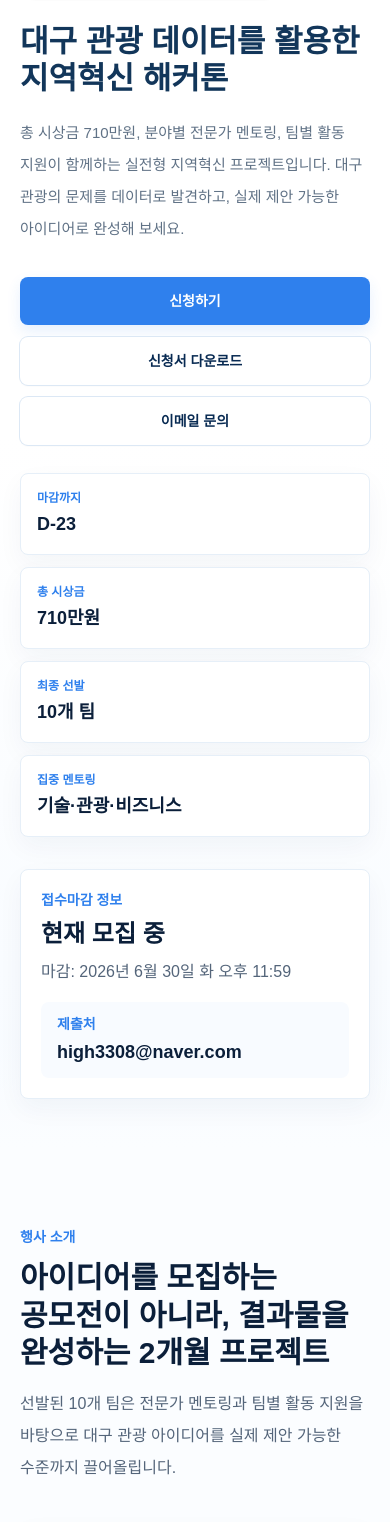
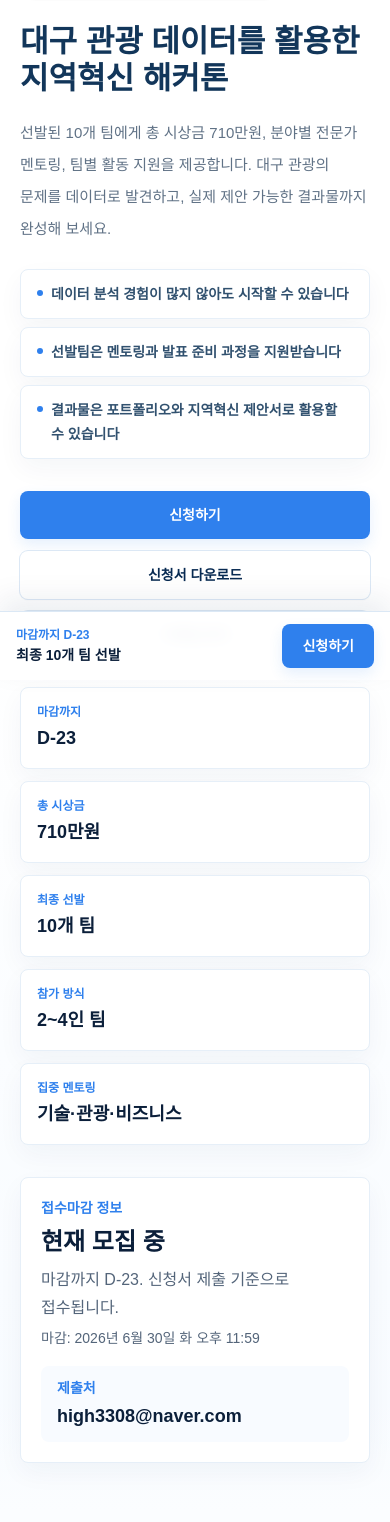
Before and after one commit to socialon7-svg/tour-hackathon-site, a Next.js app: page / in a window 390 px wide. Shown: the part 164-1686 px from the top of the page. Built offline with nearby package versions, Linux system fonts and the light colour scheme.

Commit message:
Improve application conversion copy

```diff
--- a/src/app/page.tsx
+++ b/src/app/page.tsx
@@ -109,6 +109,15 @@ function MetricCard({ label, value }: { label: string; value: string }) {
   );
 }
 
+function ConversionPoint({ text }: { text: string }) {
+  return (
+    <li className="flex items-start gap-2 rounded-lg border border-[#e6eff8] bg-white px-4 py-3 text-sm font-bold leading-6 text-[#31516f] shadow-card">
+      <span className="mt-2 h-1.5 w-1.5 shrink-0 rounded-full bg-sky" />
+      <span className="break-keep">{text}</span>
+    </li>
+  );
+}
+
 function InfoCard({ label, value }: { label: string; value: string }) {
   return (
     <div className="min-h-36 rounded-lg border border-line bg-white p-6 shadow-card">
@@ -174,6 +183,35 @@ function PrizeCard({ name, amount, count, featured = false }: { name: string; am
   );
 }
 
+function ApplyStepCard({ index, title, description }: { index: number; title: string; description: string }) {
+  return (
+    <article className="rounded-lg border border-[#e2edf8] bg-[#fbfdff] p-5">
+      <p className="text-xs font-black text-sky">STEP {index + 1}</p>
+      <h3 className="mt-3 break-keep text-lg font-black text-ink">{title}</h3>
+      <p className="mt-3 break-keep text-sm leading-6 text-slate">{description}</p>
+    </article>
+  );
+}
+
+function MobileApplyBar({ closed, daysLeft }: { closed: boolean; daysLeft: number }) {
+  return (
+    <div className="fixed inset-x-0 bottom-0 z-50 border-t border-[#dbe8f5] bg-white/95 px-4 py-3 shadow-[0_-12px_30px_rgba(8,42,82,0.08)] backdrop-blur md:hidden">
+      <div className="mx-auto flex max-w-6xl items-center justify-between gap-3">
+        <div className="min-w-0">
+          <p className="text-xs font-black text-sky">{closed ? "모집 상태" : `마감까지 D-${daysLeft}`}</p>
+          <p className="mt-0.5 truncate text-sm font-black text-ink">{closed ? "접수마감" : "최종 10개 팀 선발"}</p>
+        </div>
+        <a
+          className="inline-flex min-h-11 shrink-0 items-center justify-center rounded-lg bg-[#2f80ed] px-5 text-sm font-extrabold text-white shadow-[0_6px_14px_rgba(47,128,237,0.12)]"
+          href={closed ? "#deadline" : event.applicationUrl}
+        >
+          {closed ? "마감 확인" : "신청하기"}
+        </a>
+      </div>
+    </div>
+  );
+}
+
 export default function Home() {
   const closed = isRegistrationClosed(event.registrationDeadline);
   const deadlineText = formatDeadline(event.registrationDeadline);
@@ -181,7 +219,7 @@ export default function Home() {
   const applyLabel = closed ? "접수마감" : "신청하기";
 
   return (
-    <main className="bg-[#fbfdff]">
+    <main className="bg-[#fbfdff] pb-24 md:pb-0">
       <nav className="sticky top-0 z-40 border-b border-[#eaf1f8] bg-white text-ink shadow-[0_1px_14px_rgba(11,31,58,0.035)]">
         <Container className="flex items-center justify-between gap-4 py-4">
           <a className="text-xl font-black tracking-normal text-ink sm:text-2xl" href="#hero">
@@ -227,6 +265,11 @@ export default function Home() {
             <p className="mt-5 max-w-2xl break-keep text-[15px] font-medium leading-8 text-[#607286] sm:mt-7 sm:text-xl sm:font-semibold sm:leading-9 sm:text-slate">
               {event.introduction}
             </p>
+            <ul className="mt-6 grid max-w-4xl gap-2 sm:grid-cols-3">
+              {event.conversionPoints.map((point) => (
+                <ConversionPoint key={point} text={point} />
+              ))}
+            </ul>
             <div className="mt-8 flex flex-col gap-3 sm:flex-row sm:flex-wrap">
               <ActionLink href={closed ? "#deadline" : event.applicationUrl}>{applyLabel}</ActionLink>
               <ActionLink href={event.applicationFormUrl} variant="secondary" download>
@@ -251,7 +294,10 @@ export default function Home() {
             <div>
               <p className="text-sm font-extrabold text-sky">접수마감 정보</p>
               <p className="mt-2 text-2xl font-black">{closed ? "접수마감" : "현재 모집 중"}</p>
-              <p className="mt-2 text-base leading-7 text-slate">마감: {deadlineText}</p>
+              <p className="mt-2 text-base leading-7 text-slate">
+                {closed ? "모집이 종료되었습니다." : `마감까지 D-${daysLeft}. 신청서 제출 기준으로 접수됩니다.`}
+              </p>
+              <p className="mt-1 text-sm leading-6 text-slate">마감: {deadlineText}</p>
             </div>
             <div className="rounded-lg bg-[#f8fbff] px-4 py-3 text-left sm:text-right">
               <p className="text-sm font-extrabold text-sky">제출처</p>
@@ -264,8 +310,8 @@ export default function Home() {
       <Section id="intro">
         <SectionHeading
           eyebrow="행사 소개"
-          title="아이디어를 모집하는 공모전이 아니라, 결과물을 완성하는 2개월 프로젝트"
-          description="선발된 10개 팀은 전문가 멘토링과 팀별 활동 지원을 바탕으로 대구 관광 아이디어를 실제 제안 가능한 수준까지 끌어올립니다."
+          title="선발되면 끝까지 완성할 수 있도록 지원하는 2개월 프로젝트"
+          description="참가자는 아이디어만 제출하고 끝나는 것이 아니라, 전문가 멘토링과 팀별 활동 지원을 바탕으로 대구 관광 아이디어를 실제 제안 가능한 수준까지 끌어올립니다."
         />
         <div className="mt-10 grid gap-4 md:grid-cols-3">
           {[
@@ -358,15 +404,16 @@ export default function Home() {
       </Section>
 
       <Section id="apply" tone="blue">
-        <div className="grid items-center gap-8 rounded-lg border border-sky/15 bg-white p-6 shadow-soft md:grid-cols-[1fr_auto] md:p-10">
+        <div className="rounded-lg border border-sky/15 bg-white p-6 shadow-soft md:p-10">
+          <div className="grid items-center gap-8 md:grid-cols-[1fr_auto]">
             <div>
               <p className="text-sm font-extrabold text-sky">신청 방법</p>
               <h2 className="mt-3 break-keep text-3xl font-black leading-tight text-ink sm:text-4xl">
-              팀이 정해졌다면, 신청서부터 먼저 제출하세요
+                아이디어가 완성되지 않았어도, 먼저 신청하세요
               </h2>
               <p className="mt-5 max-w-2xl break-keep text-base leading-8 text-slate">
                 최종 선발 규모는 10개 팀입니다. 신청서를 다운로드해 작성한 뒤 {event.contactEmail}으로 제출하세요.
-              제출 자료를 바탕으로 전문 심사위원 4인이 선발하며, 선발 팀에는 멘토링과 본선 발표 준비 과정이 제공됩니다.
+                선발 후 멘토링 과정에서 데이터 분석 방향과 발표 결과물을 함께 구체화할 수 있습니다.
               </p>
             </div>
             <div className="flex flex-col gap-3 sm:flex-row md:flex-col">
@@ -374,6 +421,12 @@ export default function Home() {
               <ActionLink href={event.applicationFormUrl} variant="ghost" download>
                 신청서 다운로드
               </ActionLink>
+            </div>
+          </div>
+          <div className="mt-8 grid gap-3 md:grid-cols-3">
+            {event.applySteps.map((step, index) => (
+              <ApplyStepCard key={step.title} index={index} title={step.title} description={step.description} />
+            ))}
           </div>
         </div>
       </Section>
@@ -396,6 +449,7 @@ export default function Home() {
           </a>
         </div>
       </footer>
+      <MobileApplyBar closed={closed} daysLeft={daysLeft} />
     </main>
   );
 }
--- a/src/data/event.ts
+++ b/src/data/event.ts
@@ -17,6 +17,11 @@ export type Prize = {
 export type FaqItem = {
   question: string;
   answer: string;
+};
+
+export type ApplyStep = {
+  title: string;
+  description: string;
 };
 
 export const event = {
@@ -39,15 +44,21 @@ export const event = {
   officeHours: "월~금 10:30~17:30",
   heroImage: "/images/apbl-hero.png",
   introduction:
-    "총 시상금 710만원, 분야별 전문가 멘토링, 팀별 활동 지원이 함께하는 실전형 지역혁신 프로젝트입니다. 대구 관광의 문제를 데이터로 발견하고, 실제 제안 가능한 아이디어로 완성해 보세요.",
+    "선발된 10개 팀에게 총 시상금 710만원, 분야별 전문가 멘토링, 팀별 활동 지원을 제공합니다. 대구 관광의 문제를 데이터로 발견하고, 실제 제안 가능한 결과물까지 완성해 보세요.",
   highlights: [
     { label: "총 시상금", value: "710만원" },
     { label: "최종 선발", value: "10개 팀" },
+    { label: "참가 방식", value: "2~4인 팀" },
     { label: "집중 멘토링", value: "기술·관광·비즈니스" },
+  ],
+  conversionPoints: [
+    "데이터 분석 경험이 많지 않아도 시작할 수 있습니다",
+    "선발팀은 멘토링과 발표 준비 과정을 지원받습니다",
+    "결과물은 포트폴리오와 지역혁신 제안서로 활용할 수 있습니다",
   ],
   benefits: [
     {
-      title: "아이디어를 실제 제안서로 고도화",
+      title: "데이터 초보도 실행 가능한 멘토링",
       description: "막연한 아이디어도 데이터 분석 방향, 관광 콘텐츠, 로컬 비즈니스 관점에서 전문가와 함께 다듬습니다.",
     },
     {
@@ -63,7 +74,7 @@ export const event = {
     "대구시에 주소를 둔 대학생 및 대학원생",
     "대구시에 주소를 둔 시민",
     "2~4인으로 구성된 팀",
-    "데이터 분석, 관광 콘텐츠, 로컬 비즈니스에 관심 있는 참가자",
+    "데이터 분석, 관광 콘텐츠, 기획, 디자인, 개발, 로컬 비즈니스에 관심 있는 참가자",
   ],
   theme:
     "대구시 공공데이터를 비롯한 빅데이터를 활용하여 관광지로서 대구시의 매력을 돋보일 수 있는 참신한 아이디어 찾기",
@@ -81,7 +92,7 @@ export const event = {
     {
       title: "대회 홍보 및 모집",
       date: "2026.6월 중",
-      description: "참가자 모집, 참가신청서 취합, 예선 심사를 위한 사전 자료 확인",
+      description: "참가신청서 접수와 예선 심사를 위한 사전 자료 확인",
     },
     {
       title: "예선 인원 선발",
@@ -93,7 +104,7 @@ export const event = {
       title: "본선 KICK OFF",
       date: "2026.7.6.(월)",
       time: "10:00~15:00",
-      description: "오리엔테이션, 로컬 전문가 특강, 팀별 토의 및 멘토링",
+      description: "오리엔테이션, 로컬 전문가 특강, 팀별 토의 및 첫 멘토링",
     },
     {
       title: "사전활동 및 멘토링",
@@ -115,6 +126,10 @@ export const event = {
   ] satisfies Prize[],
   faqs: [
     {
+      question: "데이터 분석 경험이 부족해도 참여할 수 있나요?",
+      answer: "가능합니다. 데이터 분석 역량이 있으면 좋지만, 관광 콘텐츠 기획, 문제 발굴, 발표, 디자인, 개발 등 팀 안에서 기여할 수 있는 역할이 다양합니다. 선발 팀은 멘토링을 통해 분석 방향과 결과물 완성도를 함께 높입니다.",
+    },
+    {
       question: "개인으로 신청할 수 있나요?",
       answer: "공식 참가 단위는 2~4인 팀입니다. 개인 참가를 희망한다면 신청 전 운영사무국에 팀 구성 가능 여부를 문의해 주세요.",
     },
@@ -130,5 +145,23 @@ export const event = {
       question: "본선 발표 형식은 어떻게 되나요?",
       answer: "팀별 7분 발표와 5분 질의응답으로 진행됩니다. 발표 전 멘토링과 자료 준비 과정을 통해 완성도를 높일 수 있습니다.",
     },
+    {
+      question: "신청할 때 무엇을 준비하면 되나요?",
+      answer: "신청서를 다운로드해 팀 정보와 아이디어 방향을 작성한 뒤 이메일로 제출하면 됩니다. 완성된 기획안이 아니어도 괜찮으며, 선발 후 멘토링 과정에서 구체화할 수 있습니다.",
+    },
   ] satisfies FaqItem[],
+  applySteps: [
+    {
+      title: "팀 구성",
+      description: "2~4인 팀으로 참여합니다. 역할은 기획, 데이터, 디자인, 개발 등 자유롭게 나눌 수 있습니다.",
+    },
+    {
+      title: "신청서 작성",
+      description: "신청서를 다운로드해 팀 정보와 아이디어 방향을 간단히 정리합니다.",
+    },
+    {
+      title: "이메일 제출",
+      description: "작성한 신청서를 high3308@naver.com으로 제출하면 접수됩니다.",
+    },
+  ] satisfies ApplyStep[],
 };
```
Lines whose indentation alone changed are shown as unchanged.
